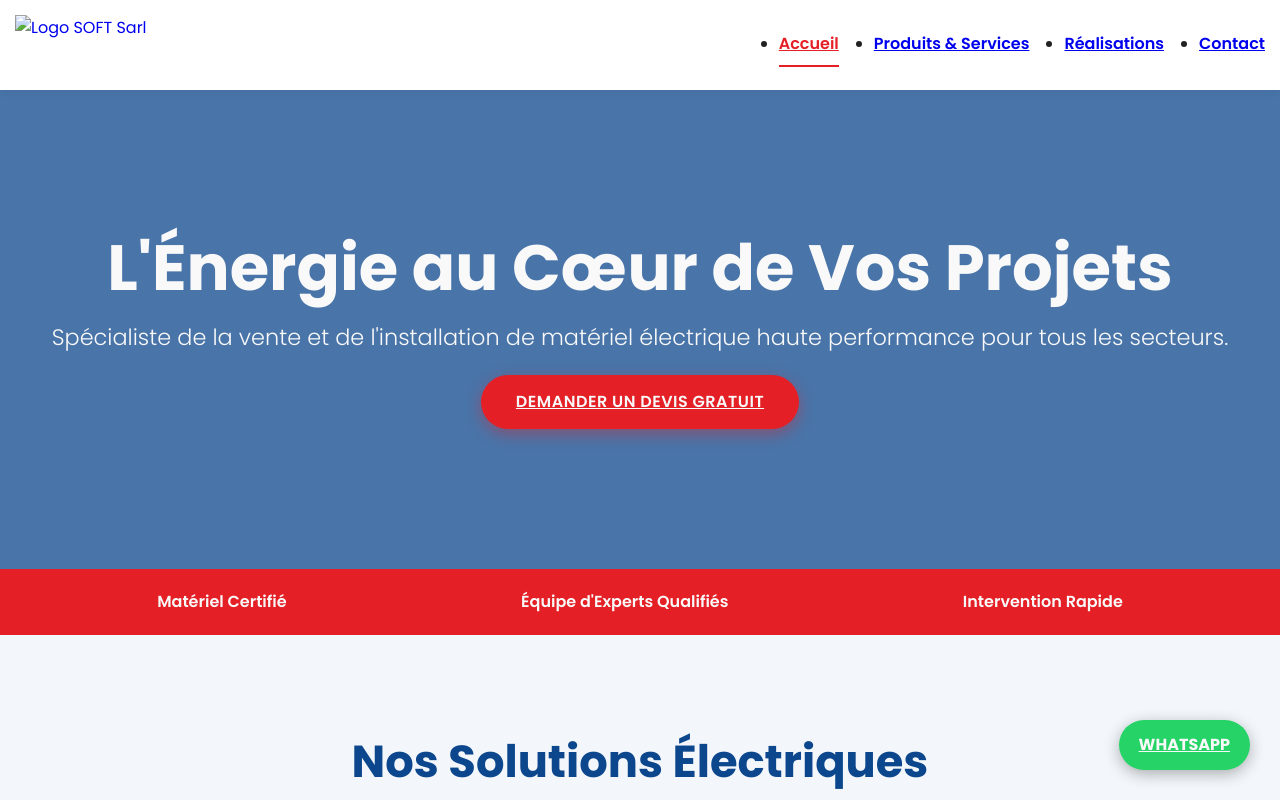
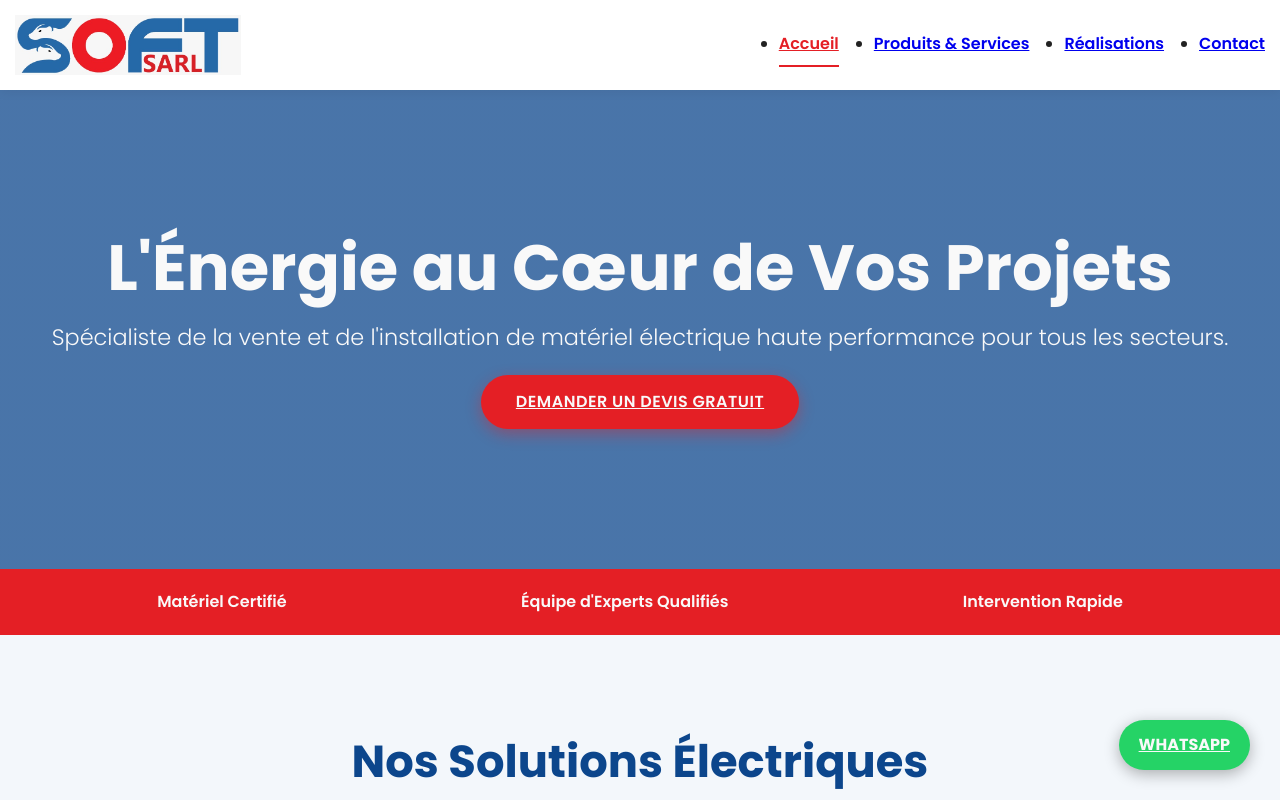
Before and after one commit to Daris16/softsarl, a plain HTML site: page index.html in a window 1280 px wide. Shown: the top 800 px of the page. Drawn offline with Linux system fonts and the light colour scheme; files whose address does not match are found by name.

Commit message:
Update index.html

```diff
--- a/index.html
+++ b/index.html
@@ -15,7 +15,7 @@
         <div class="container nav-bar">
             <!-- Emplacement du Logo (Utilisation de la structure textuelle du logo) -->
             <a href="index.html" class="logo-container">
-                 <img src="C:\Users\Daris\Desktop\sitesoft\logosoft.png" alt="Logo SOFT Sarl" class="logo-img">
+                 <img src="C:\Users\Daris\Desktop\sitesoft\logosoft.jpeg" alt="Logo SOFT Sarl" class="logo-img">
             </a>
 
             <nav class="nav" id="navMenu">
@@ -172,4 +172,5 @@
     </script>
 
 </body>
+
 </html>
```
